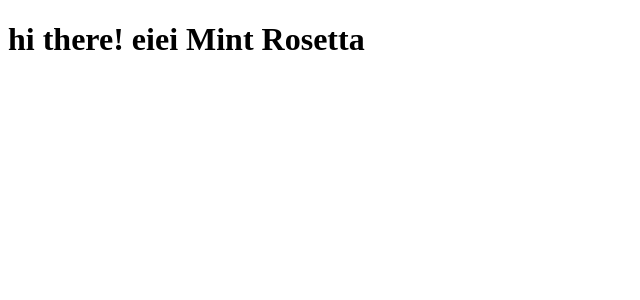
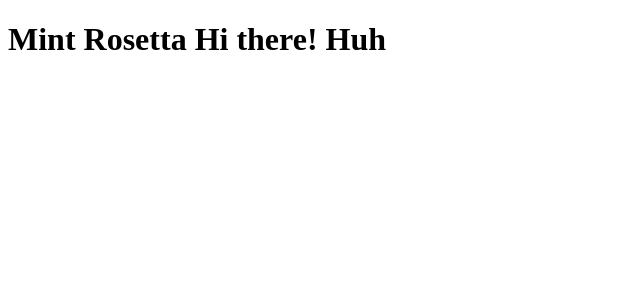
Before and after one commit to mintrosetta/lecture-reactjs, a React (Vite) app in the folder reactpro/: page / in a window 1280 px wide. Shown: the top 300 px of the page, without its empty margins (0-640 px from the left). Built offline with nearby package versions, Linux system fonts and the light colour scheme.

Commit message:
lecture - passing array and object

```diff
--- a/reactpro/src/App.jsx
+++ b/reactpro/src/App.jsx
@@ -3,9 +3,17 @@
 // main component of application
 // component is javascript function return jsx
 function App() {
+  const seatNumber = [1, 4, 7];
+  const person = {
+    name: 'Mint Rosetta',
+    message: 'Hi there!',
+    emoji: 'Huh',
+    seatNumber: [1, 4, 7]
+  };
+
   return (
     <div className="App">
-      <Hello name='Mint Rosetta' message='hi there!' emoji='eiei'/>
+      <Hello person={person}/>
     </div>
   )
 }
--- a/reactpro/src/components/Hello.jsx
+++ b/reactpro/src/components/Hello.jsx
@@ -1,10 +1,10 @@
 function Hello(props) { // props is value pass to into component
     // destructoring object, แยกโครงสร้างของ object ออกมาเป็นตัวแปร
-    const { name, message, emoji } = props;
+    const { person } = props;
 
     // return only one single root element
     return (
-        <h1>{props.message} {props.emoji} {props.name}</h1>
+        <h1>{person.name} {person.message} {person.emoji}</h1>
     );
 }
 
```
